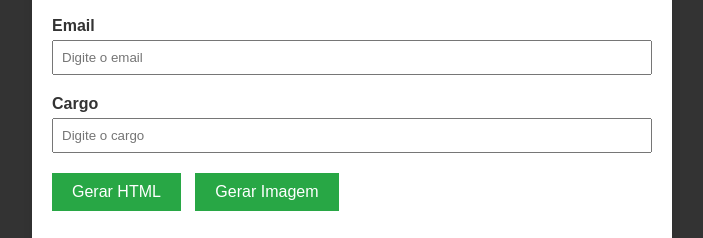
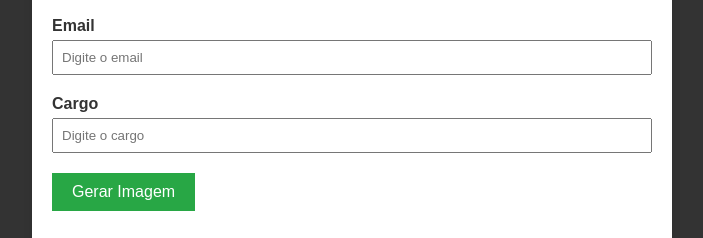
Before and after one commit to arthur-meireles/gerador-assinatura, a plain HTML site: page index.html in a window 1280 px wide. Shown: the part 181-419 px from the top of the page, without its empty margins (288-991 px from the left). Drawn offline with nearby package versions, Linux system fonts and the light colour scheme.

Commit message:
Update index.html

```diff
--- a/index.html
+++ b/index.html
@@ -139,7 +139,7 @@
             <label for="role">Cargo</label>
             <input type="text" id="role" placeholder="Digite o cargo" oninput="updatePreview()">
         </div>
-        <button onclick="generateHTML()">Gerar HTML</button>
+       <!-- <button onclick="generateHTML()">Gerar HTML</button> -->
         <button onclick="generateImage()">Gerar Imagem</button>
 
         <div id="output">
```
